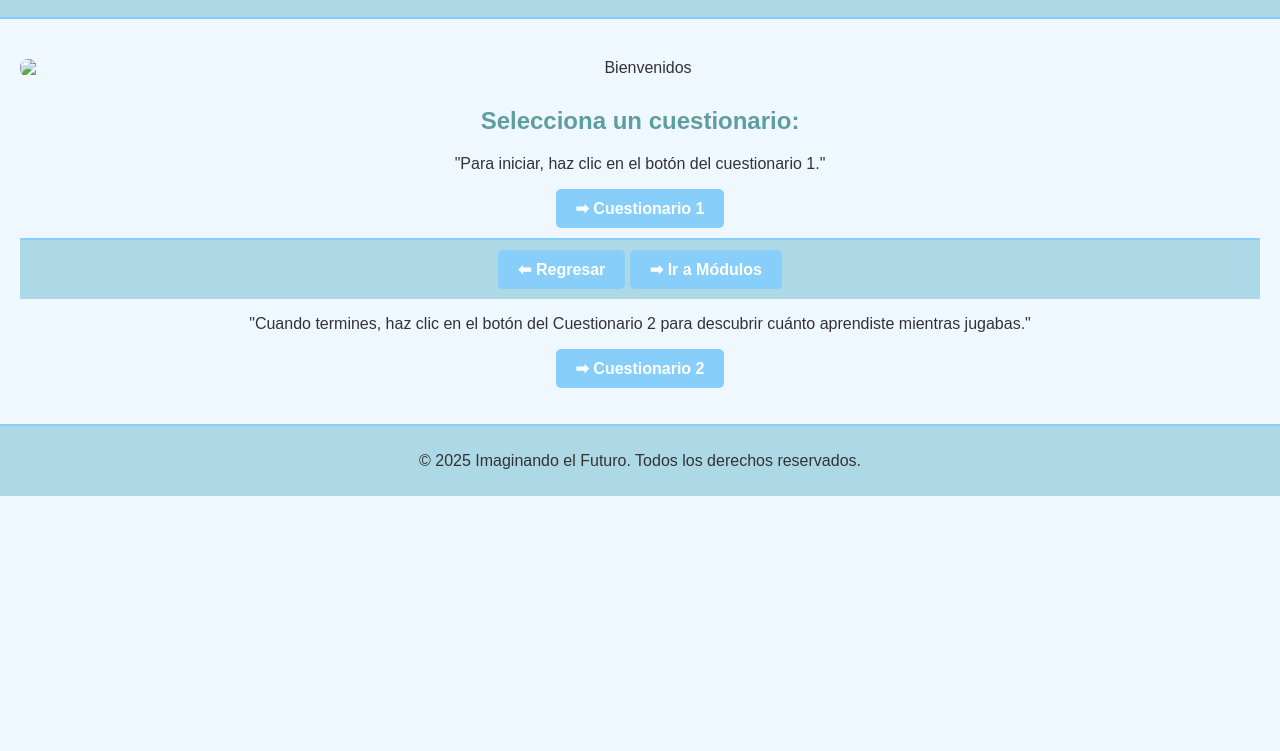
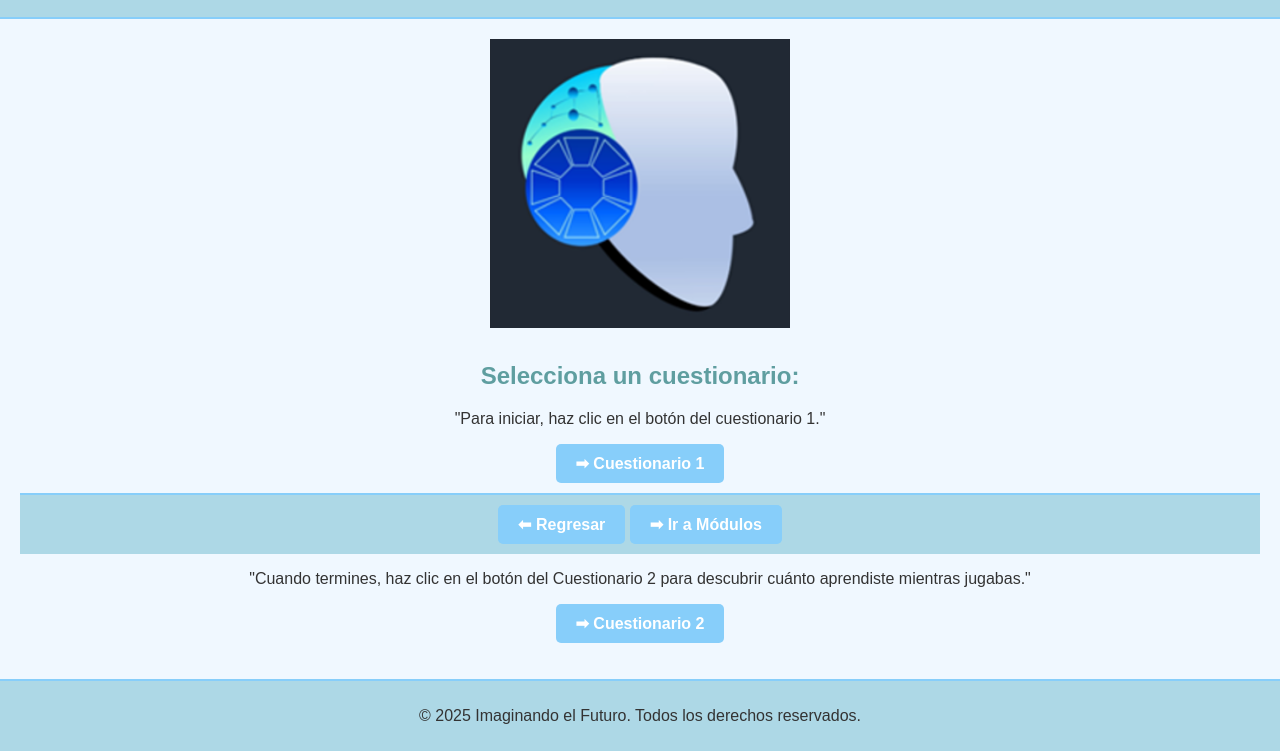
Before and after one commit to Ramir-C/imaginando-el-futuro, a website: page public/cuestionarios.html in a window 1280 px wide. Shown: the part 61-812 px from the top of the page. Drawn offline with Linux system fonts and the light colour scheme.

Commit message:
Fix image source path in cuestionarios.html

```diff
--- a/public/cuestionarios.html
+++ b/public/cuestionarios.html
@@ -111,7 +111,9 @@
   <div class="container">
     <!-- Sección de bienvenida -->
     <section class="bienvenida">
-      <img src="imagenes/Imagen1.png" alt="Bienvenidos" class="imagen-bienvenida">
+
+      <img src="/imagenes/Imagen1.png" alt="Bienvenidos" width="300">
+
 
     </section>
 
```
